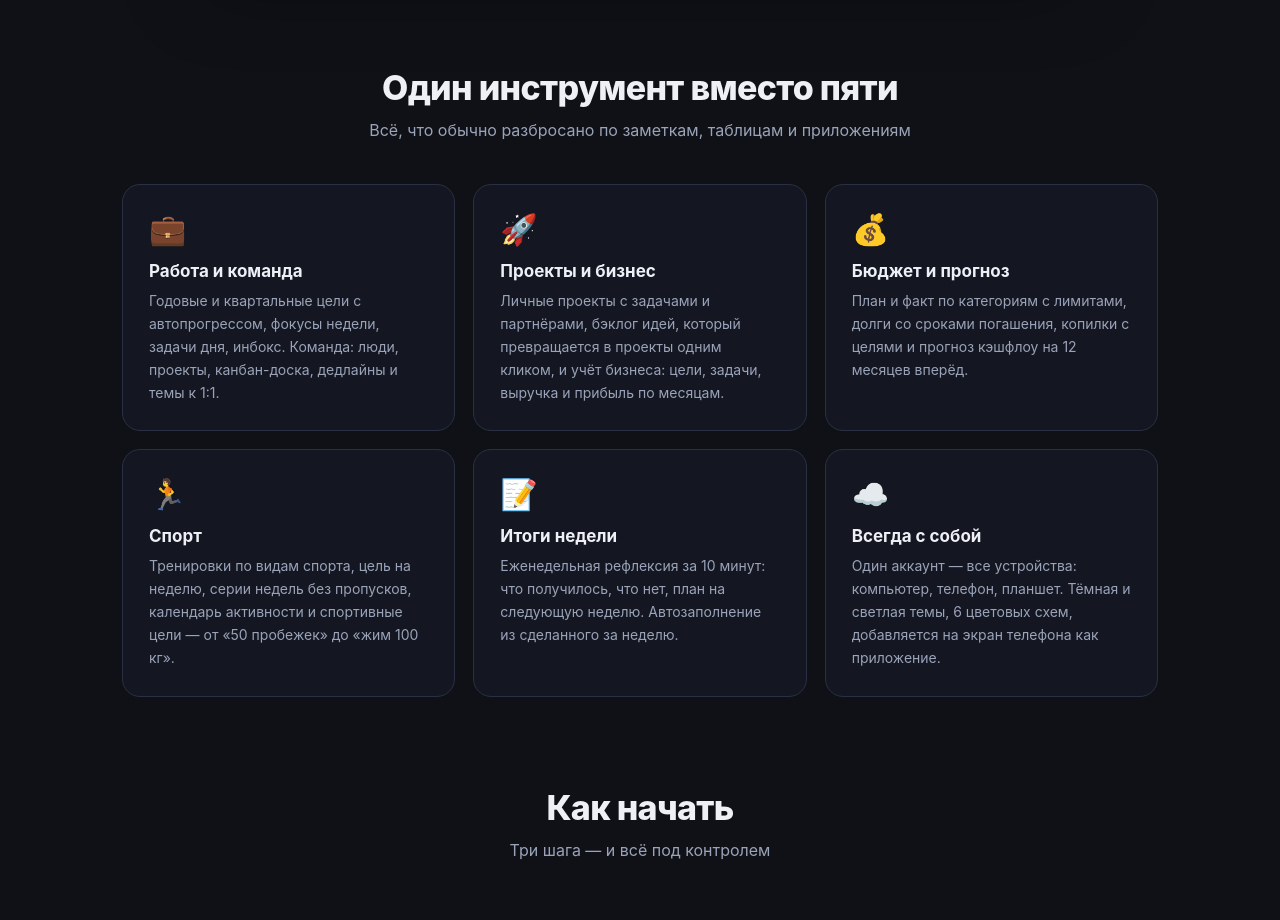
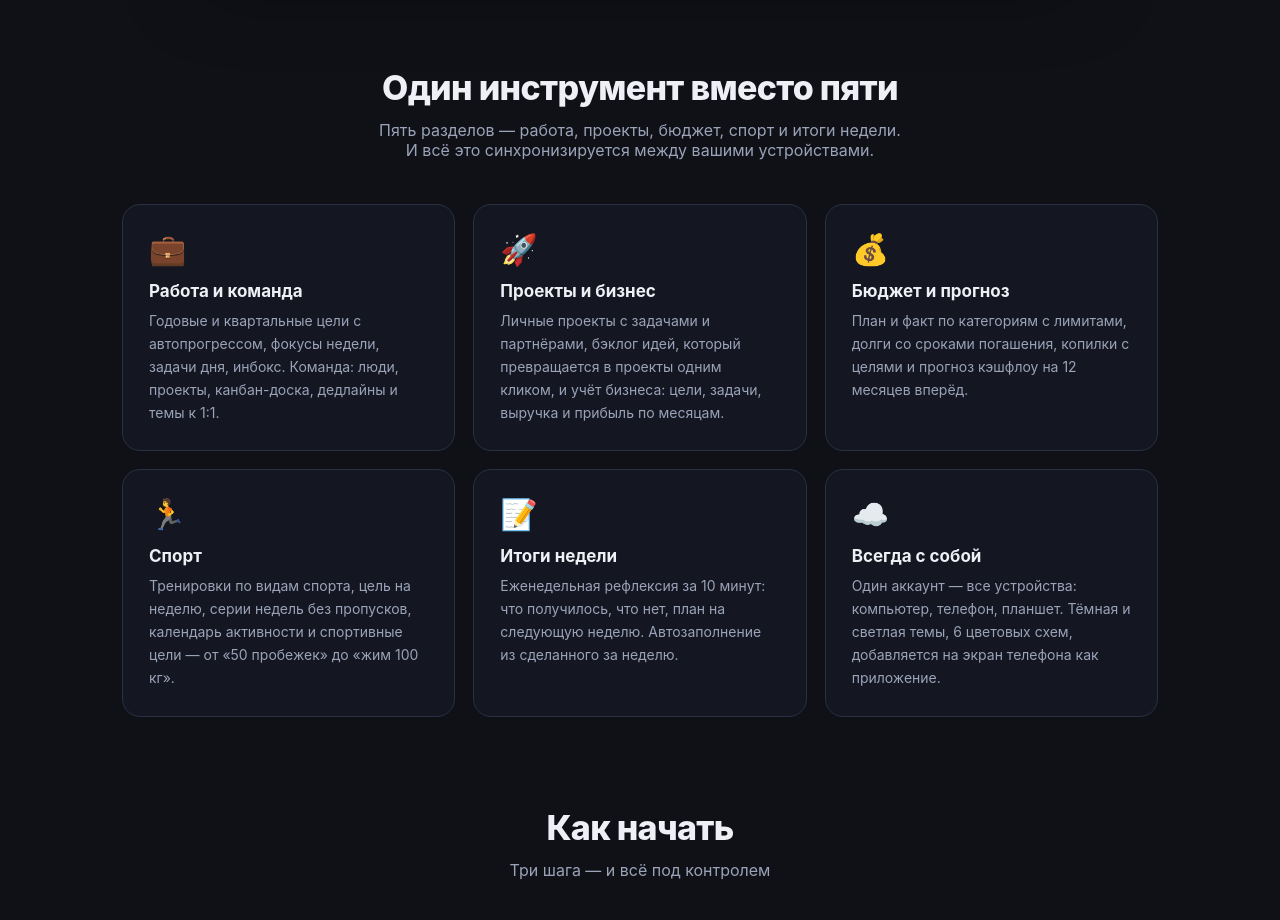
Before and after one commit to sigrishkov-lgtm/moy-tracker, a plain HTML site: page index.html in a window 1280 px wide. Shown: the part 940-1860 px from the top of the page. Drawn offline with Linux system fonts and the light colour scheme.

Commit message:
Add files via upload

```diff
--- a/index.html
+++ b/index.html
@@ -133,7 +133,7 @@ footer{border-top:1px solid var(--border);padding:26px 0;text-align:center;color
 
   <section class="features" id="features">
     <h2 class="sec">Один инструмент вместо пяти</h2>
-    <div class="sec-sub">Всё, что обычно разбросано по заметкам, таблицам и приложениям</div>
+    <div class="sec-sub">Пять разделов — работа, проекты, бюджет, спорт и итоги недели.<br>И всё это синхронизируется между вашими устройствами.</div>
     <div class="fgrid">
       <div class="fcard"><div class="ico">💼</div><h3>Работа и команда</h3>
         <p>Годовые и квартальные цели с автопрогрессом, фокусы недели, задачи дня, инбокс. Команда: люди, проекты, канбан-доска, дедлайны и темы к 1:1.</p></div>
```
